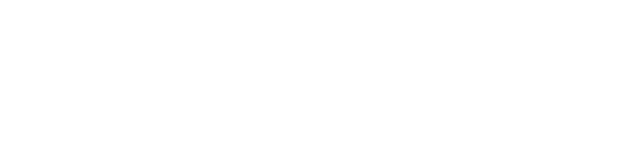
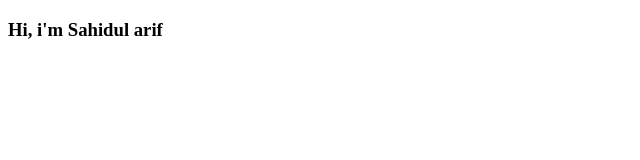
Before and after one commit to sahidularif/my_portfolio, a plain HTML site: page index.html in a window 1280 px wide. Shown: the whole page, without its empty margins (0-640 px from the left). Drawn offline with Linux system fonts and the light colour scheme.

Commit message:
added h3

```diff
--- a/index.html
+++ b/index.html
@@ -6,6 +6,6 @@
     <title>MS-ARIF PORTFOLIO</title>
 </head>
 <body>
-
+    <h3>Hi, i'm Sahidul arif</h3>
 </body>
 </html>
```
